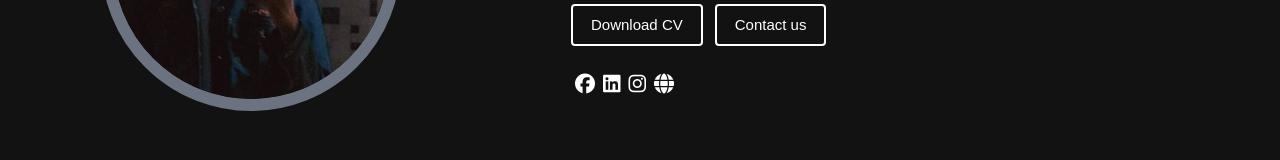
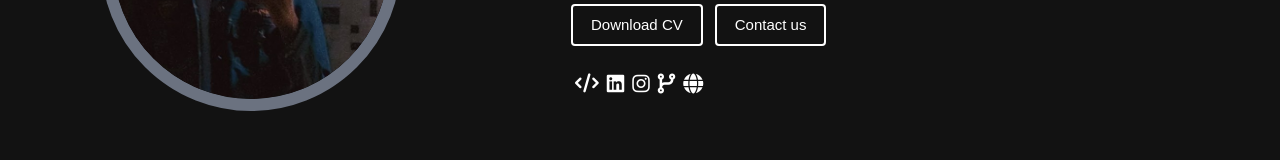
Before and after one commit to M-Salman-khan/Portfolio, a React (Vite) app: page / in a window 1280 px wide. Shown: the part 423-583 px from the top of the page. Built offline with nearby package versions, Linux system fonts and the light colour scheme.

Commit message:
Add social links

```diff
--- a/src/Components/Main.tsx
+++ b/src/Components/Main.tsx
@@ -25,10 +25,11 @@ const Main: React.FC = () => {
                     <a href="#contact"><button className="px-[18px] py-2 text-[15px] border-2 border-white bg-transparent rounded hover:text-[#0091ff] hover:border-[#0091ff] cursor-pointer transition-colors">Contact us</button></a>
                 </div>
                 <div className="mt-6 flex justify-center md:justify-start">
-                    <i className="fa-brands fa-facebook text-[20px] p-1 hover:text-[#0091ff] transition-all duration-400 cursor-pointer inline-block hover:rotate-[360deg]" />
-                    <i className="fa-brands fa-linkedin text-[20px] p-1 hover:text-[#0091ff] transition-all duration-400 cursor-pointer inline-block hover:rotate-[360deg]" />
-                    <i className="fa-brands fa-instagram text-[20px] p-1 hover:text-[#0091ff] transition-all duration-400 cursor-pointer inline-block hover:rotate-[360deg]" />
-                    <i className="fa-solid fa-globe text-[20px] p-1 hover:text-[#0091ff] transition-all duration-400 cursor-pointer inline-block hover:rotate-[360deg]" />
+                    <a href="https://codolio.com/profile/khansalman" target='_blank'><i className="fa-solid fa-code text-[19px] p-1 hover:text-[#0091ff] transition-all duration-400 cursor-pointer inline-block hover:rotate-[360deg]" /></a>
+                    <a href="https://www.linkedin.com/in/m-salman-khan-/" target='_blank'><i className="fa-brands fa-linkedin text-[20px] p-1 hover:text-[#0091ff] transition-all duration-400 cursor-pointer inline-block hover:rotate-[360deg]" /></a>
+                    <a href="https://www.instagram.com/khansalman.ig/" target='_blank'><i className="fa-brands fa-instagram text-[20px] p-1 hover:text-[#0091ff] transition-all duration-400 cursor-pointer inline-block hover:rotate-[360deg]" /></a>
+                    <a href="https://github.com/M-Salman-khan" target='_blank'><i className="fa-solid fa-code-branch text-[20px] p-1 hover:text-[#0091ff] transition-all duration-400 cursor-pointer inline-block hover:rotate-[360deg]" /></a>
+                    <a href="https://m-salman-khan.web.app" target='_blank'><i className="fa-solid fa-globe text-[20px] p-1 hover:text-[#0091ff] transition-all duration-400 cursor-pointer inline-block hover:rotate-[360deg]" /></a>
                 </div>
             </div>
         </main>
```
